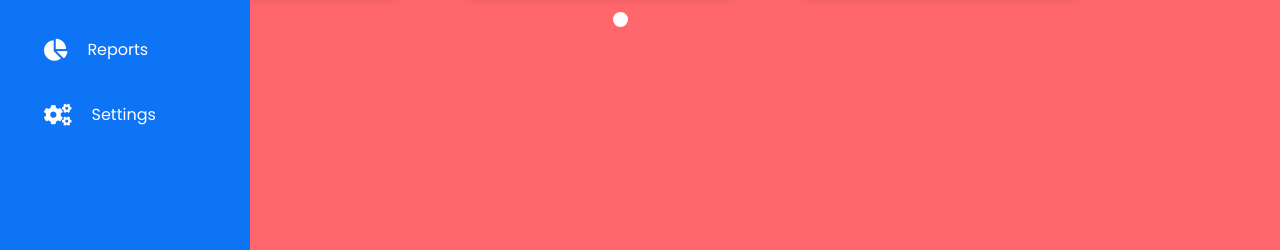
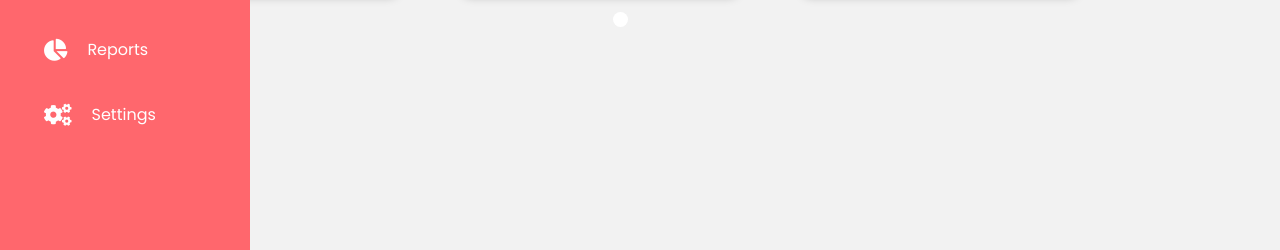
Before and after one commit to Anarauae/HETCO-side-nav, a plain HTML site: page index.html in a window 1280 px wide. Shown: the part 550-800 px from the top of the page. Drawn offline with Linux system fonts and the light colour scheme.

```diff
--- a/style.css
+++ b/style.css
@@ -22,7 +22,7 @@ body{
 .side-nav {
     width: 250px;
     height: 100%;
-    background: #0d74f5;
+    background:	#FF676D;
     position: fixed;
     top: 0;
     left: 0;
@@ -97,7 +97,7 @@ body{
     width: 45px;
 }
 
-body::before {
+/* body::before {
   content: '';
   position: absolute;
   width: 100%;
@@ -107,7 +107,7 @@ body::before {
   background: #FF676D;
   z-index: -1;
   clip-path: inset(47% 0 0 0);
-}
+} */
 ::selection{
   background:	#FF676D;
   color: #fff;
```
Also changed, not shown: images/logo-icon.png, images/logo.png.
